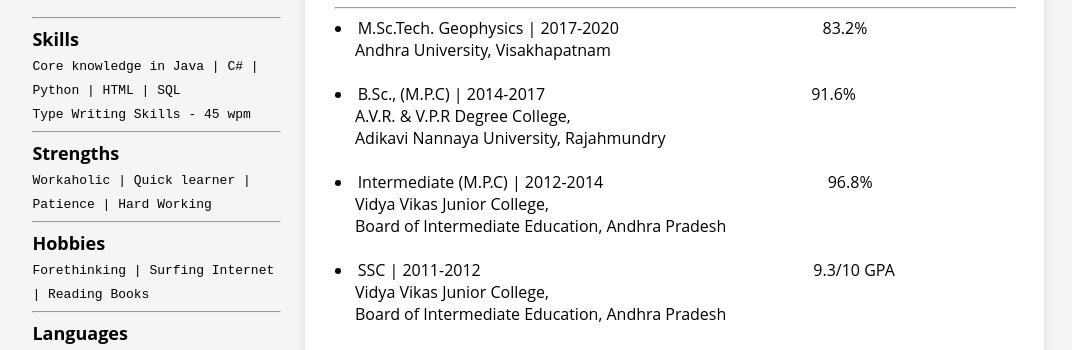
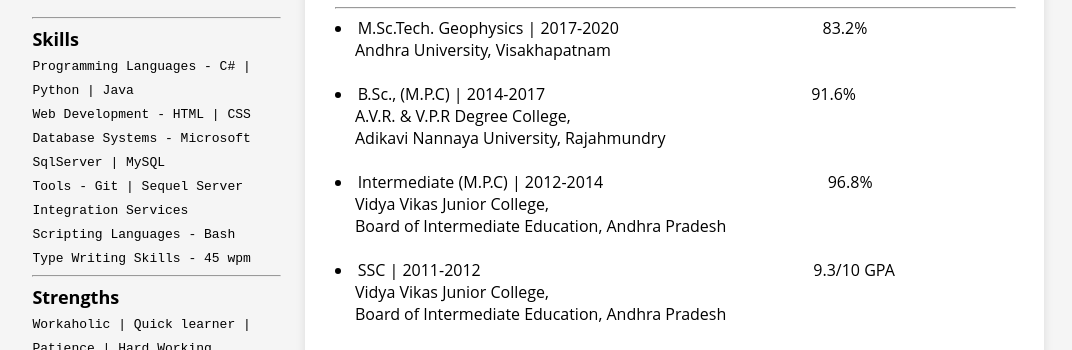
Before and after one commit to An2an7d/resume, a plain HTML site: page index.html in a window 1280 px wide. Shown: the part 446-796 px from the top of the page, without its empty margins (102-1174 px from the left). Drawn offline with Linux system fonts and the light colour scheme.

Commit message:
resume modified

```diff
--- a/index.html
+++ b/index.html
@@ -22,7 +22,7 @@
             <hr width="100%">
         <div id="feature">
                 <p style="display:inline;">Skills</p><br>
-                <span>Core knowledge in Java | C# | Python | HTML | SQL<br>Type Writing Skills - 45 wpm</span>
+                <span>Programming Languages - C# | Python | Java<br>Web Development - HTML | CSS <br>Database Systems - Microsoft SqlServer | MySQL <br>Tools - Git | Sequel Server Integration Services <br>Scripting Languages - Bash<br>Type Writing Skills - 45 wpm</span>
           </div>
 
             <hr width="100%">
```
